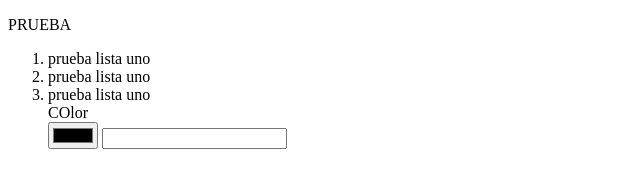
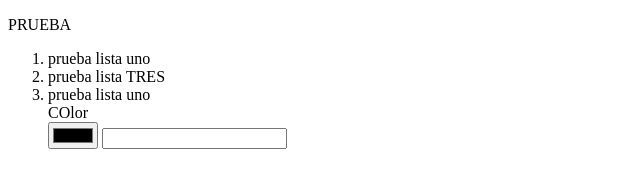
Before and after one commit to arossetti3008/diplomatura---test, a plain HTML site: page index.html in a window 1280 px wide. Shown: the full height of the page, 0-640 px from the left. Drawn offline with Linux system fonts and the light colour scheme.

Commit message:
Segunda prueba

```diff
--- a/index.html
+++ b/index.html
@@ -10,7 +10,7 @@
 
 <ol>
     <li>prueba lista uno</li>
-    <li>prueba lista uno</li>
+    <li>prueba lista TRES</li>
     <li>prueba lista uno</li>
     <label>COlor</label>
     <form>
```
